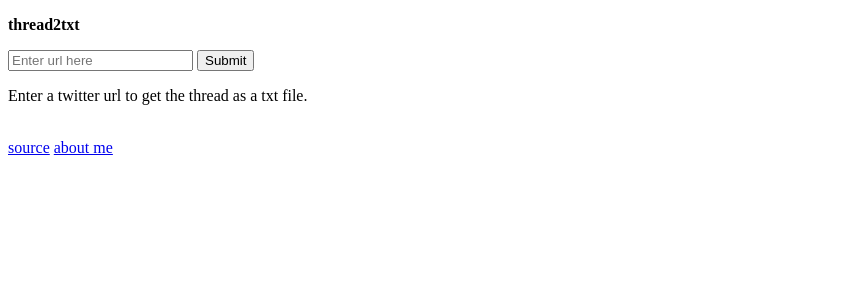
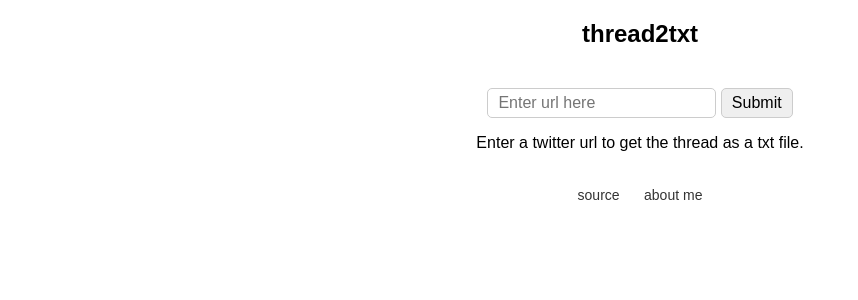
Before and after one commit to guiszk/thread2txt, a Flask app: page / in a window 1280 px wide. Shown: the top 300 px of the page, without its empty margins (0-858 px from the left). Run offline with Flask 2, Linux system fonts and the light colour scheme.

Commit message:
Added css

```diff
--- a/templates/index.html
+++ b/templates/index.html
@@ -4,10 +4,49 @@
 <head>
     <meta charset="utf-8" />
     <title>thread2txt</title>
+    <meta charset="utf-8" />
+    <title>thread2txt</title>
+    <style>
+        body {
+            font-family: sans-serif;
+            text-align: center;
+        }
+
+        h2 {
+            margin-bottom: 40px;
+        }
+
+        input[type="text"] {
+            font-size: 16px;
+            padding: 5px 10px;
+            border-radius: 5px;
+            border: 1px solid #ccc;
+        }
+
+        input[type="submit"] {
+            font-size: 16px;
+            padding: 5px 10px;
+            border-radius: 5px;
+            border: 1px solid #ccc;
+            background-color: #efefef;
+            cursor: pointer;
+        }
+
+        a {
+            font-size: 14px;
+            color: #333;
+            text-decoration: none;
+            margin: 10px;
+        }
+
+        a:hover {
+            color: #666;
+        }
+    </style>
 </head>
 
 <body>
-    <p><b>thread2txt</b></p>
+    <h2>thread2txt</h2>
     <form action="/results" method="post">
         <input type="text" name="text" placeholder="Enter url here">
         <input type="submit" value="Submit">
```
Lines whose indentation alone changed are shown as unchanged.
